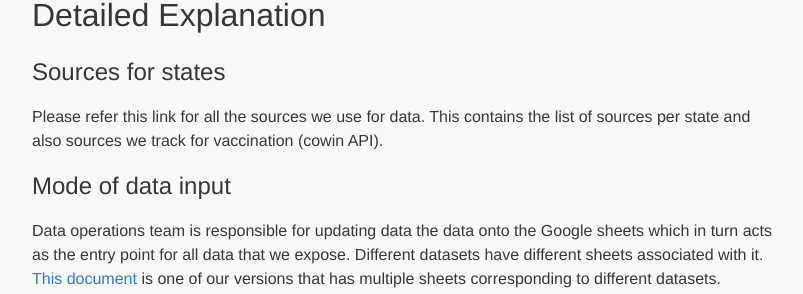
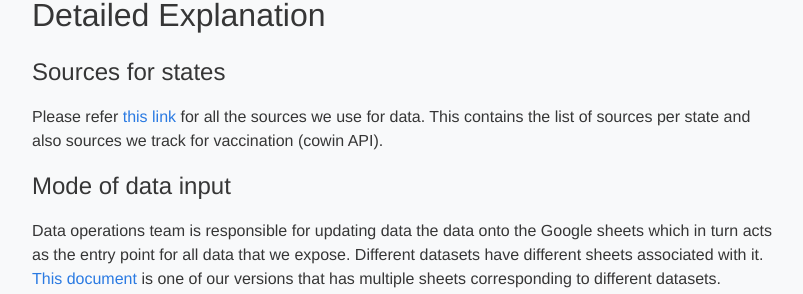
Before and after one commit to covid19india/blog, a Jekyll site: the page built from _posts/2021-08-24-operations.md, in a window 1280 px wide and 900 px high, scrolled down 607 px. Shown: the part 152-446 px from the top of the window, without its empty margins (238-1041 px from the left). Built offline with Jekyll 4.4.1, drawn with Linux system fonts in a browser that asks for light colours; a script that is not in the unit is left out; part of the change alters nothing that is shown.

```diff
--- a/_posts/2021-08-24-operations.md
+++ b/_posts/2021-08-24-operations.md
@@ -24,7 +24,7 @@ We follow the below steps to achieve the above mentioned requirements:
 ## Detailed Explanation
 # Sources for states
 
-Please refer this link for all the sources we use for data. This contains the list of sources per state and also sources we track for vaccination (cowin API).
+Please refer [this link](https://blog.covid19india.org/2020/06/15/hornbill/) for all the sources we use for data. This contains the list of sources per state and also sources we track for vaccination (cowin API).
 
 # Mode of data input
 Data operations team is responsible for updating data the data onto the Google sheets which in turn acts as the entry point for all data that we expose. Different datasets have different sheets associated with it. [This document](https://docs.google.com/spreadsheets/d/1foGJ_FwHoDnVUI7VqN-YrwrPo0A4pfLV8jFYxn4rLaw/edit#gid=0) is one of our versions that has multiple sheets corresponding to different datasets.
```
